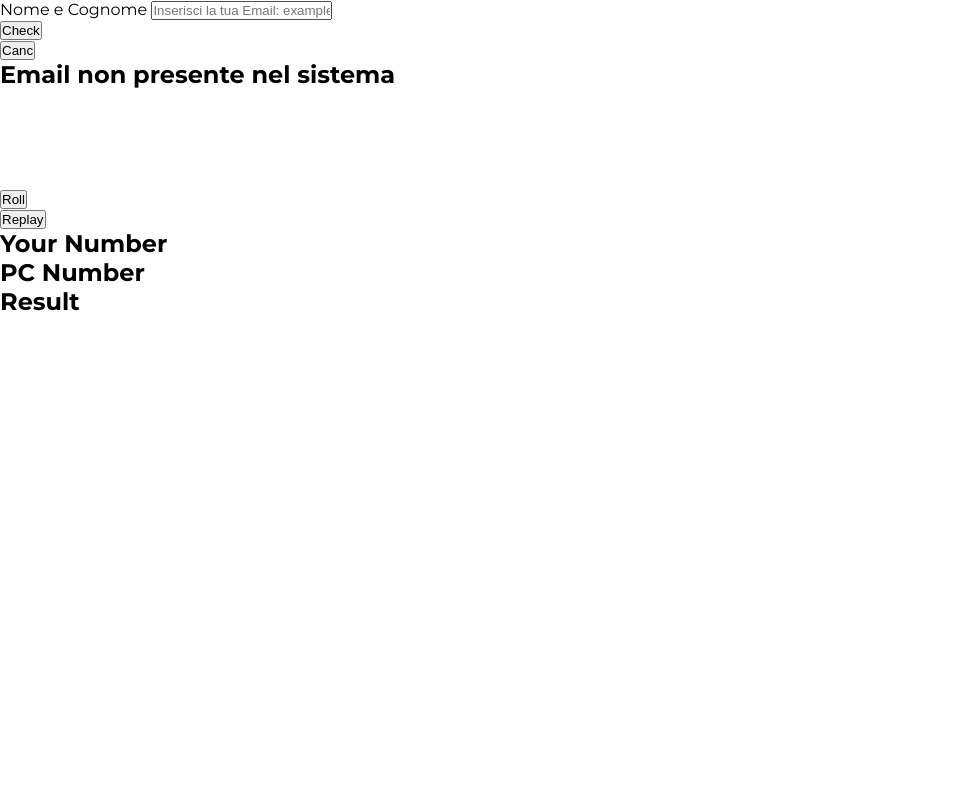
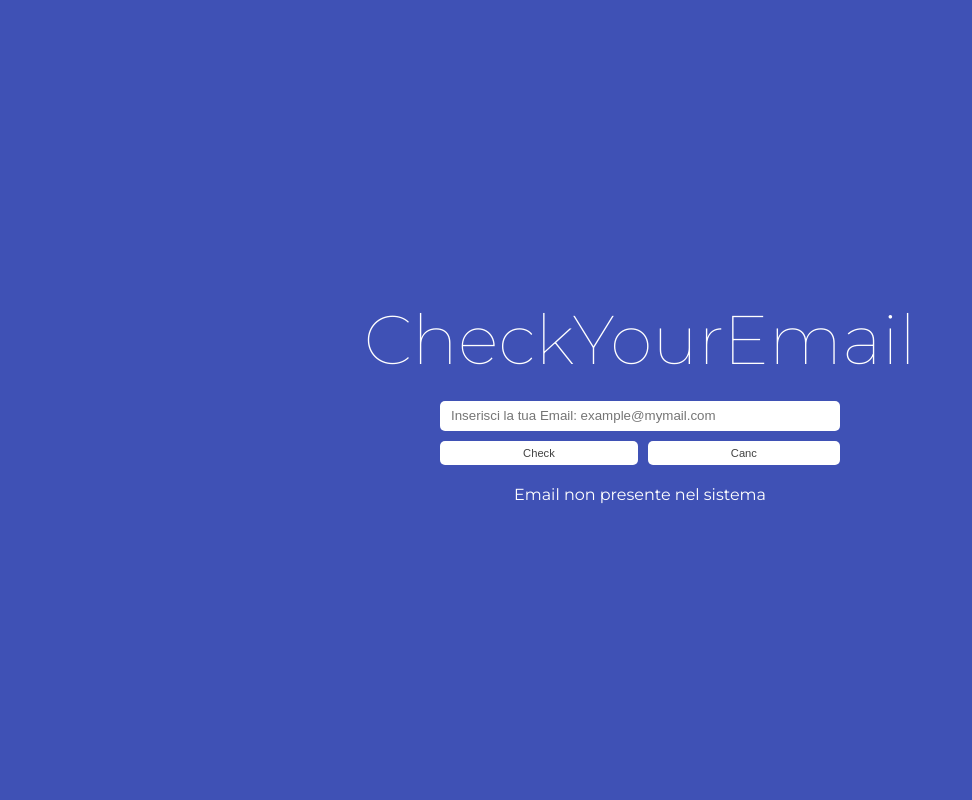
Before and after one commit to MattLeuterio/js-mail-dadi, a plain HTML site: page index.html in a window 1280 px wide. Both pictures are taken after a click on the button "Check". Shown: the top 800 px of the page, without its empty margins (0-972 px from the left). Drawn offline with Linux system fonts and the light colour scheme.

Commit message:
Finished

```diff
--- a/assets/css/main.css
+++ b/assets/css/main.css
@@ -7,8 +7,119 @@
 body {
     font-family: 'Montserrat', sans-serif;
     font-size: 16px;
+    color: #fff;
 }
 
+/* utility */
+
+.u-flex {
+    display: flex;
+}
+
+.u-flexColumn {
+    display: flex;
+    flex-direction: column;
+}
+
+.hidden {
+    opacity: 0;
+}
+
+.show {
+    opacity: 1;
+}
+
+.justify-column {
+    justify-content: center;
+    align-items: center;
+}
+
+.title-h1 {
+    margin-bottom: 20px;
+    font-size: 430%;
+    font-weight: 100;
+}
+/* Email */
+
+.email {
+    height: 100vh;
+    background: #3f51b5;
+}
+
+label {
+    display: none;
+}
+
+.email input {
+    width: 400px;
+    height: 30px;
+    border-radius: 5px;
+    text-indent: 10px;
+    border: 1px solid transparent;
+}
+
+.email input:focus,
+.email input:active {
+    outline: transparent;
+}
+
+.btn {
+    padding: 5px 82px;
+    border-radius: 5px;
+    margin-top: 10px;
+    border: 1px solid transparent;
+    background-color: #ffffff;
+    color: #424242;
+    font-size: 70%;
+    font-weight: 400;
+}
+
+#button_section .col:first-child .btn {
+    margin-right: 10px;
+}
+
+#email-check {
+    margin-top: 20px;
+}
+
+#email-response {
+    font-size: 100%;
+    font-weight: 400;
+}
+
+/* Dadi */
+
 .dadi {
-    margin-top: 100px;
+    height: 100vh;
+    background: #4caf50;
 }
+
+#button_roll .btn__replay {
+    padding: 5px 10px;
+    margin-left: 10px;
+}
+
+.dadi__buttons {
+
+}
+
+#dadi__results {
+    margin-top: 15px;
+}
+
+#user-num,
+#pc-num,
+#result {
+    padding: 35px;
+    background: #fff;
+    color: #4caf50;
+    text-align: center;
+}
+
+.dadi__results h1 {
+
+}
+
+.dadi__results h2 {
+
+}
--- a/assets/js/main.js
+++ b/assets/js/main.js
@@ -10,7 +10,7 @@
 var emailList = ['michele@boolean.careers', 'fabio@boolean.careers', 'roberto@boolean.careers'];
 console.table(emailList);
 
-
+var emailCheck = document.getElementById('email-check');
 var buttonCheck = document.getElementById('buttonCheck');
 var buttonCanc = document.getElementById('buttonCanc');
 var userFound = false;
@@ -36,8 +36,10 @@ buttonCheck.addEventListener('click',
 
         if (userFound == true) {
             document.getElementById('email-response').innerHTML = 'Email presente nel sistema';
+            emailCheck.className = 'show';
         } else {
             document.getElementById('email-response').innerHTML = 'Email non presente nel sistema';
+            emailCheck.className = 'show';
         }
     }
 );
@@ -46,6 +48,8 @@ buttonCanc.addEventListener('click',
     function() {
         var userEmail = document.getElementById('email').value = '';
         document.getElementById('email-response').innerHTML = '';
+        document.getElementById('email-response').innerHTML = 'null';
+        emailCheck.className = 'hidden'
     }
 );
 
@@ -58,7 +62,7 @@ buttonCanc.addEventListener('click',
 
 */
 
-
+var dadiResults = document.getElementById('dadi__results');
 var buttonRoll = document.getElementById('buttonRoll');
 var buttonRetry = document.getElementById('buttonRetry');
 var resultPlay
@@ -77,6 +81,9 @@ buttonRoll.addEventListener('click',
          } else {
             var resultPlay = document.getElementById('resultPlay').innerHTML = 'DRAW - Retry!';
          }
+
+        dadiResults.classList.remove('hidden');
+        dadiResults.classList.add('show');
     }
 );
 
@@ -85,5 +92,7 @@ buttonRetry.addEventListener('click',
         document.getElementById('userNum').innerHTML = '';
         document.getElementById('pcNum').innerHTML = '';
         var resultPlay = document.getElementById('resultPlay').innerHTML = '';
+        dadiResults.classList.remove('show');
+        dadiResults.classList.add('hidden');
     }
 );
--- a/index.html
+++ b/index.html
@@ -3,7 +3,7 @@
 <head>
     <meta charset="UTF-8">
     <meta name="viewport" content="width=device-width, initial-scale=1.0">
-    <title>Document</title>
+    <title>JS | Email & Dice</title>
     <!-- Main stylesheet -->
     <link rel="stylesheet" href="assets/css/main.css">
     <!-- Google Font -->
@@ -12,20 +12,20 @@
 <body>
 
     <!-- Email Check -->
-    <section class="email">
+    <section class="email u-flexColumn justify-column">
+        <div class="email-title">
+            <h1 class="title-h1">CheckYourEmail</h1>
+        </div>
+
         <div class="email-input">
-            <div class="row">
-                <div class="col">
                     <label for="email">Nome e Cognome</label>
                     <input id="email" type="email"
                            name="email"
                            placeholder="Inserisci la tua Email: example@mymail.com"
                     >
         </div>
-            </div>
-        </div>
 
-        <div id="button_section" class="row">
+        <div id="button_section" class="row u-flex">
             <div class="col">
                 <button class="btn" id="buttonCheck">Check</button>
             </div>
@@ -34,37 +34,42 @@
             </div>
         </div>
 
-        <div id="email-check">
-            <h1 id="email-response"></h1>
+        <div id="email-check" class="hidden">
+            <h1 id="email-response">null</h1>
         </div>
     </section>
 
 
     <!-- Dadi -->
-    <section class="dadi">
-
-        <div id="button_roll" class="row">
+    <section class="dadi u-flexColumn justify-column">
+        <div class="dadi__title">
+            <h1 class="title-h1">RollTheDice</h1>
+        </div>
+        <div class="dadi__buttons">
+            <div id="button_roll" class="row u-flex">
                 <div class="col">
                     <button class="btn" id="buttonRoll">Roll</button>
                 </div>
                 <div class="col">
-                <button class="btn" id="buttonRetry">Replay</button>
+                    <button class="btn btn__replay" id="buttonRetry">Replay</button>
                 </div>
             </div>
-
+        </div>
+        <div id="dadi__results" class="u-flex hidden">
             <div id="user-num">
                 <h1>Your Number</h1>
-            <h2 id="userNum"></h2>
+                <h2 id="userNum">1</h2>
             </div>
 
             <div id="pc-num">
                 <h1>PC Number</h1>
-            <h2 id="pcNum"></h2>
+                <h2 id="pcNum">1</h2>
             </div>
 
             <div id="result">
                 <h1>Result</h1>
-            <h2 id="resultPlay"></h2>
+                <h2 id="resultPlay">WIN</h2>
+            </div>
         </div>
     </section>
 
```
Lines whose indentation alone changed are shown as unchanged.
